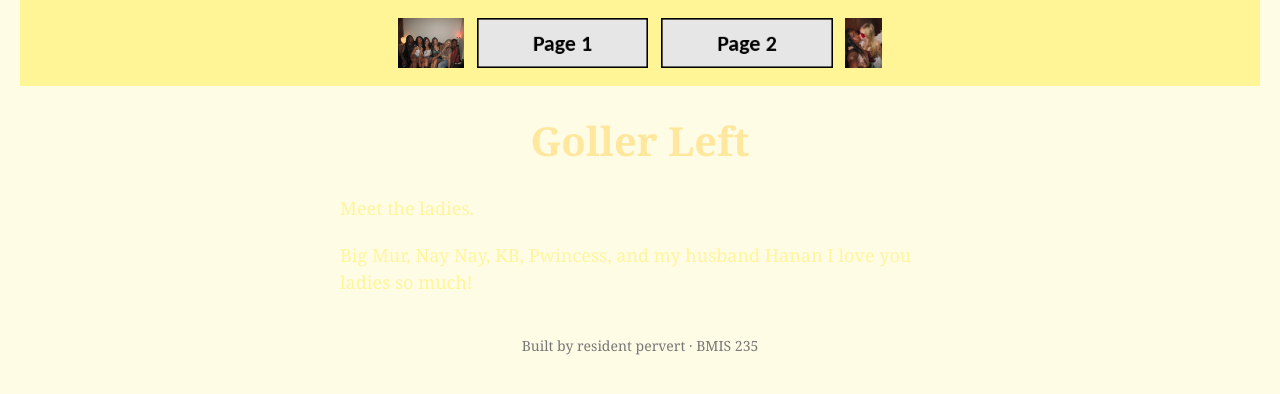
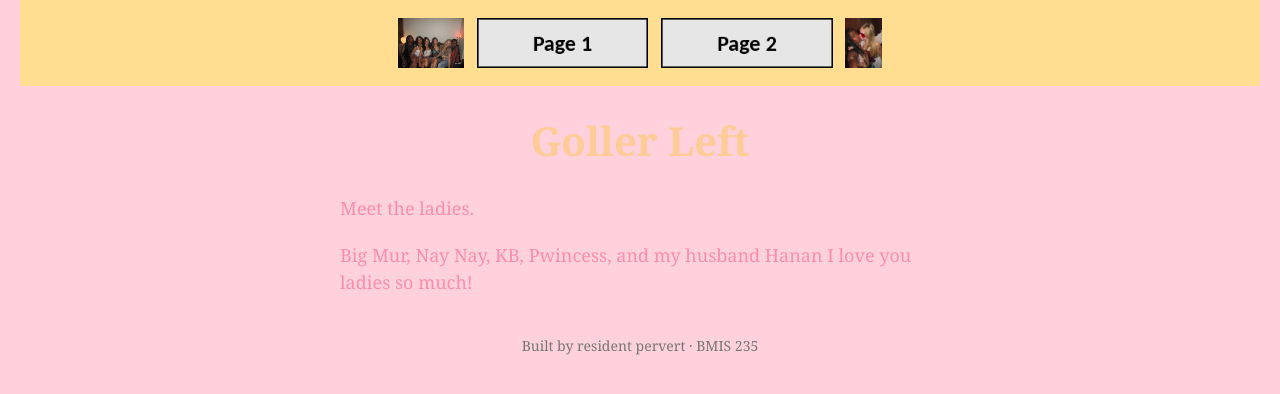
Before and after one commit to abbyhulak/bmis235-html-3, a plain HTML site: page index.html in a window 1280 px wide. Drawn offline with Linux system fonts and the light colour scheme.

Commit message:
Update styles.css

```diff
--- a/styles.css
+++ b/styles.css
@@ -11,8 +11,8 @@
 
 body {
     font-family: Georgia, "Times New Roman", serif;
-    background-color: #FFFCE4EC;
-    color: #FFF06292;
+    background-color: #FFD1DC;
+    color: #FC8EAC;
     margin: 0;
     padding: 0 20px 40px 20px;
 }
```
